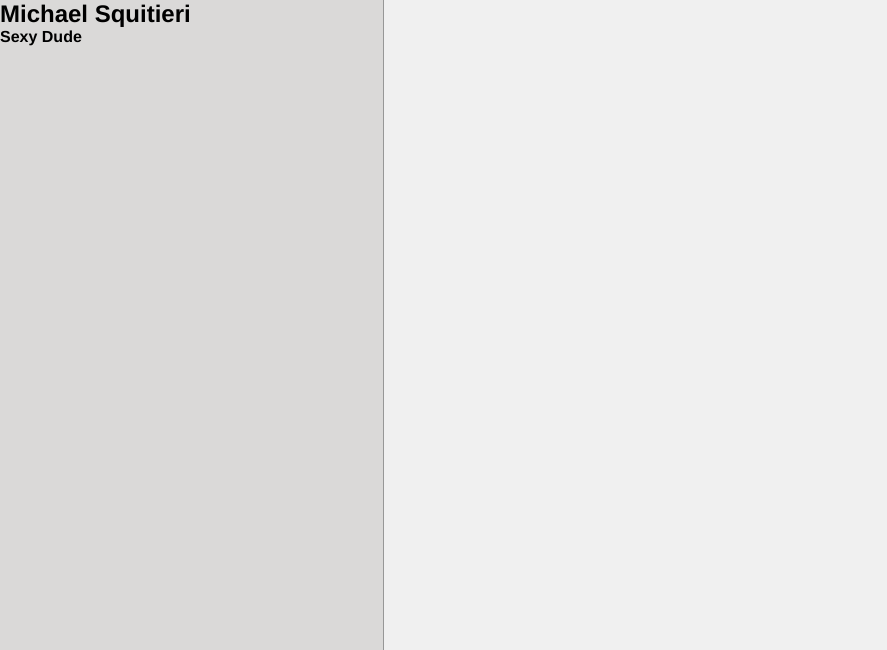
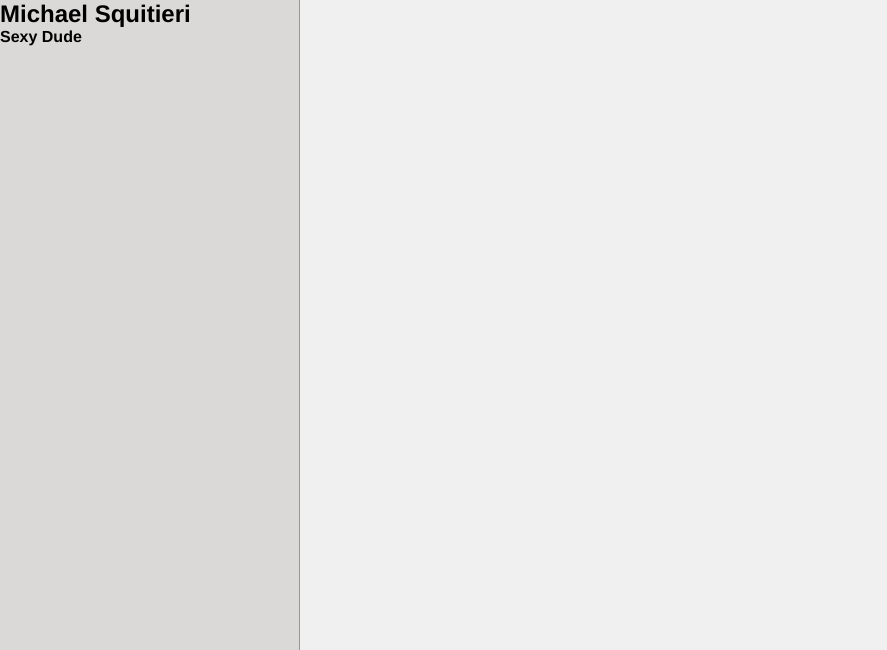
Before and after one commit to msquitieri/sandbox, a plain HTML site: page msquitieri/index.html in a window 1280 px wide. Shown: the top 650 px of the page, without its empty margins (0-887 px from the left). Drawn offline with Linux system fonts and the light colour scheme.

Commit message:
made left header fixed width

```diff
--- a/msquitieri/css/main.css
+++ b/msquitieri/css/main.css
@@ -10,7 +10,7 @@ body {
 }
 
 aside {
-  width: 30%;
+  width: 300px;
   height: 100%;
   background-color: rgb(218, 217, 216);
   position: fixed;
@@ -21,7 +21,7 @@ aside {
 
 #main-content {
   position: absolute;
-  left: 30%;
+  left: 300px;
   margin: 1em;
 }
 
```
